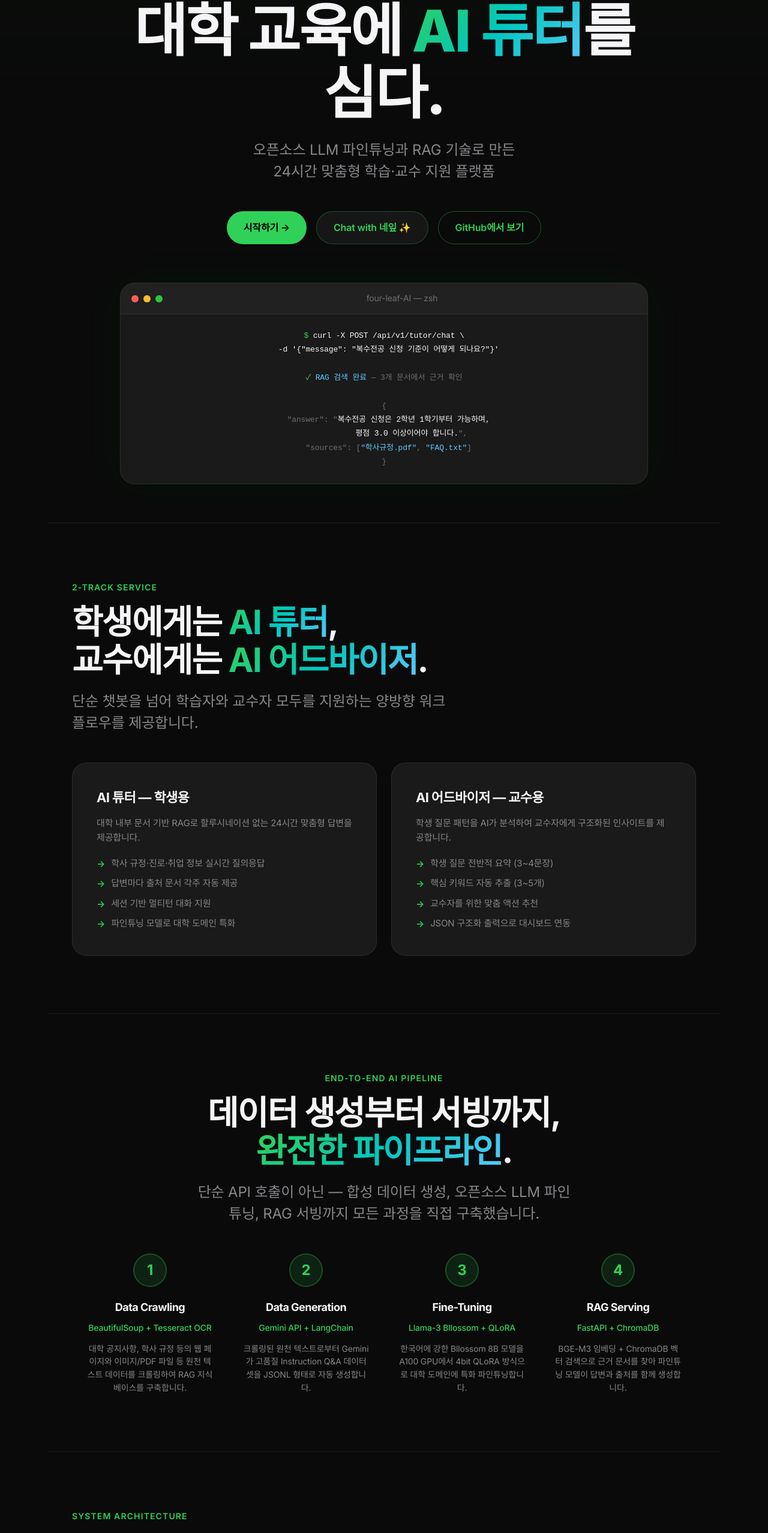
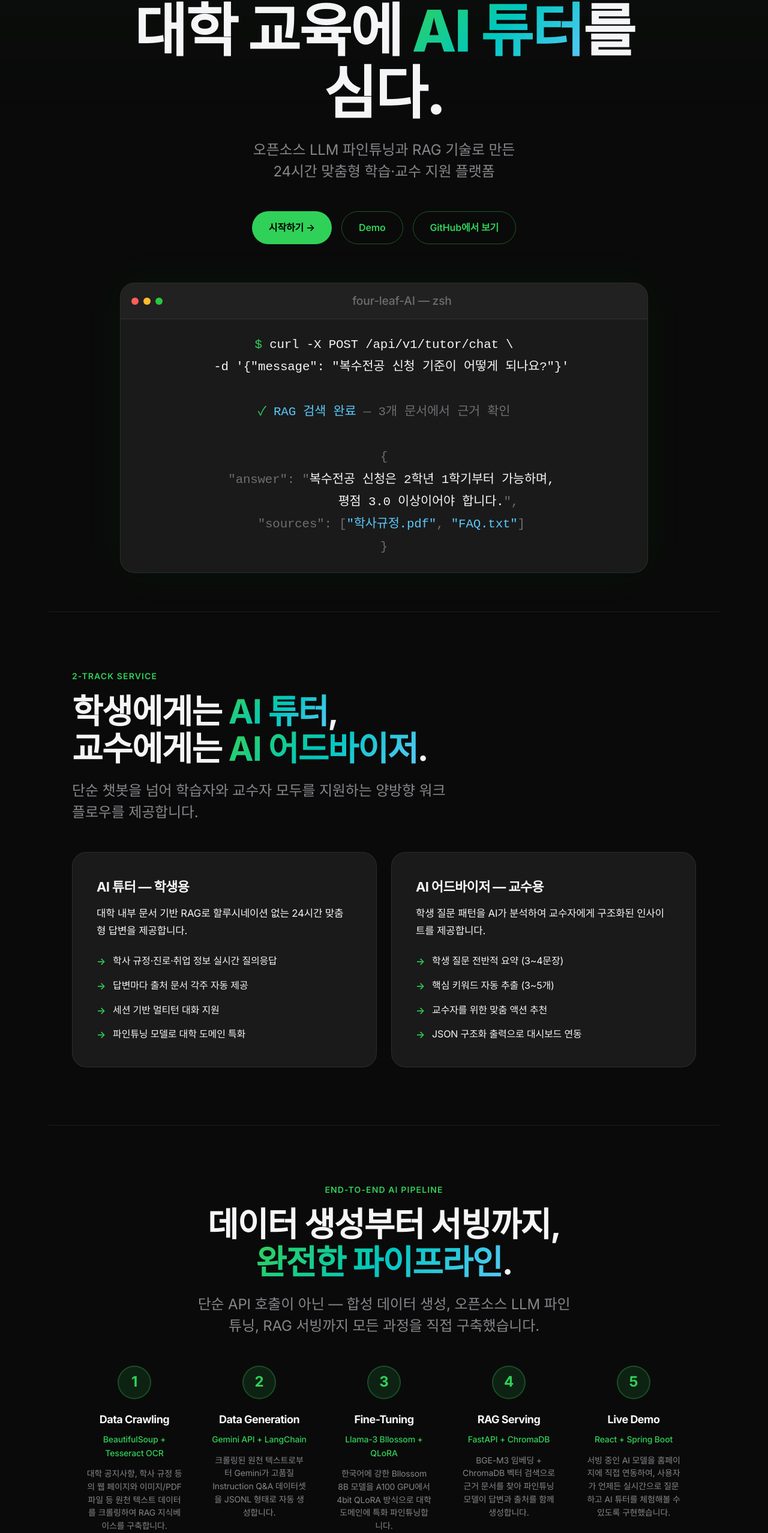
Before and after one commit to CapstoneDesignProject1-team9/four-leaf-frontend, a React (Vite) app: page / in a window 1280 px wide. Shown: the part 196-2751 px from the top of the page at 60% size. Built offline with nearby package versions, Linux system fonts and the light colour scheme.

Commit message:
style : make pretty site

```diff
--- a/src/App.css
+++ b/src/App.css
@@ -266,15 +266,15 @@
 .hero__terminal-title {
   flex: 1;
   text-align: center;
-  font-size: var(--font-size-small);
+  font-size: 1.2rem;
   color: var(--color-text-tertiary);
-  font-weight: 400;
+  font-weight: 500;
 }
 
 .hero__terminal-body {
   padding: 1.5rem 1.75rem;
   font-family: 'SF Mono', 'Fira Code', 'Cascadia Code', monospace;
-  font-size: var(--font-size-code);
+  font-size: 1.3rem;
   line-height: 1.8;
   color: var(--color-text-secondary);
   overflow-x: auto;
@@ -403,26 +403,26 @@
 }
 
 .feature-card__desc {
-  color: var(--color-text-secondary);
-  font-size: 0.9375rem;
-  line-height: 1.6;
+  color: var(--color-text-primary);
+  font-size: 1.05rem;
+  line-height: 1.7;
 }
 
 .feature-card__list {
   list-style: none;
-  margin-top: 1.25rem;
+  margin-top: 1.5rem;
   display: flex;
   flex-direction: column;
-  gap: 0.625rem;
+  gap: 0.875rem;
 }
 
 .feature-card__list li {
   display: flex;
   align-items: flex-start;
-  gap: 10px;
-  font-size: 0.9375rem;
-  color: var(--color-text-secondary);
-  line-height: 1.5;
+  gap: 12px;
+  font-size: 1rem;
+  color: var(--color-text-primary);
+  line-height: 1.6;
 }
 
 .feature-card__list li::before {
@@ -433,11 +433,11 @@
   margin-top: 1px;
 }
 
-/* ─── Pipeline (4-Stage) ─── */
+/* ─── Pipeline (5-Stage) ─── */
 .pipeline {
   margin-top: var(--spacing-block);
   display: grid;
-  grid-template-columns: repeat(4, 1fr);
+  grid-template-columns: repeat(5, 1fr);
   gap: 0;
   position: relative;
 }
--- a/src/App.tsx
+++ b/src/App.tsx
@@ -44,7 +44,7 @@ function App() {
             <li><a href="#pipeline">파이프라인</a></li>
             <li><a href="#architecture">아키텍처</a></li>
             <li><a href="#get-started">시작하기</a></li>
-            <li><Link to="/chat" className="nav__chat-link">Chat with 네잎 ✨</Link></li>
+            <li><Link to="/chat">Demo</Link></li>
           </ul>
           <a
             className="nav__cta"
@@ -79,8 +79,8 @@ function App() {
           <a href="#get-started" className="btn btn--primary">
             시작하기 →
           </a>
-          <Link to="/chat" className="btn btn--chat">
-            Chat with 네잎 ✨
+          <Link to="/chat" className="btn btn--secondary">
+            Demo
           </Link>
           <a
             href="https://github.com/CapstoneDesignProject1-team9"
@@ -249,6 +249,17 @@ function App() {
                 BGE-M3 임베딩 + ChromaDB 벡터 검색으로
                 근거 문서를 찾아 파인튜닝 모델이
                 답변과 출처를 함께 생성합니다.
+              </p>
+            </div>
+
+            <div className="pipeline__stage">
+              <div className="pipeline__number">5</div>
+              <h3 className="pipeline__stage-title">Live Demo</h3>
+              <p className="pipeline__stage-tech">React + Spring Boot</p>
+              <p className="pipeline__stage-desc">
+                서빙 중인 AI 모델을 홈페이지에 직접 연동하여,
+                사용자가 언제든 실시간으로 질문하고
+                AI 튜터를 체험해볼 수 있도록 구현했습니다.
               </p>
             </div>
           </div>
```
Also changed, not shown: index.html (+2 -2 lines).
